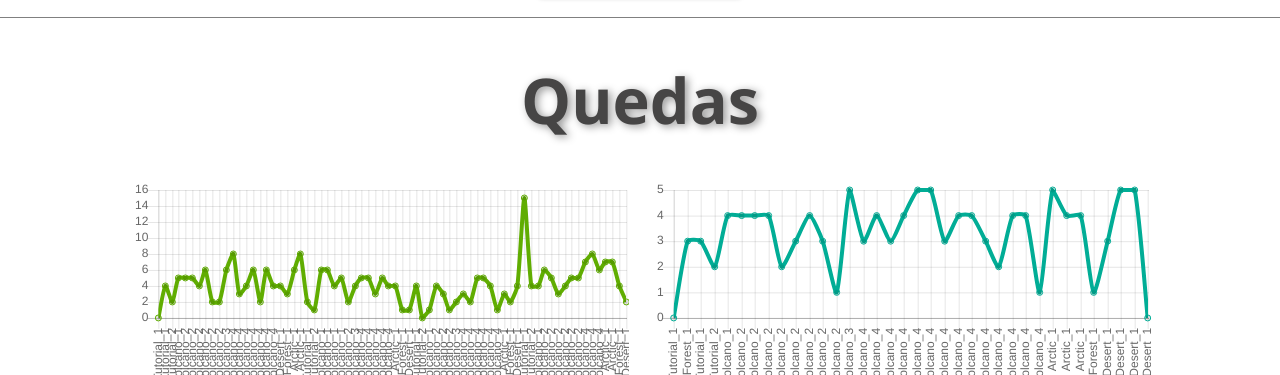
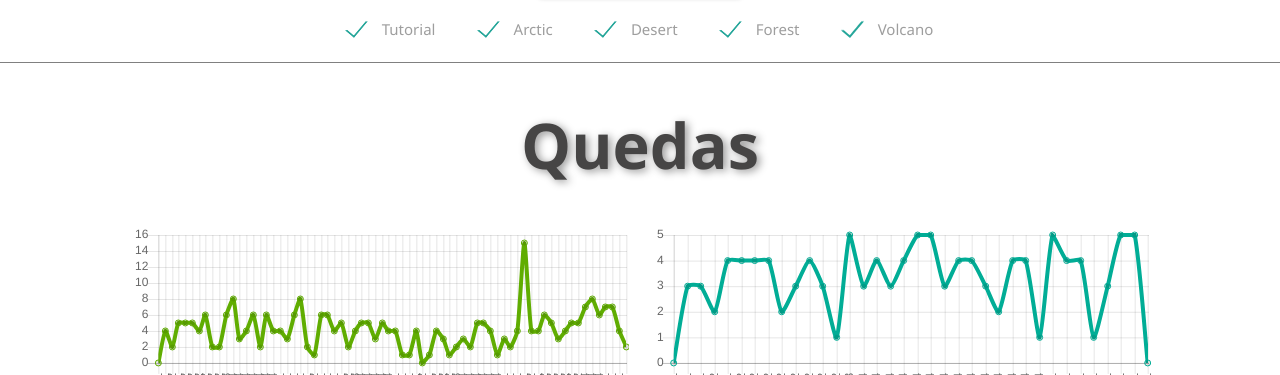
Before and after one commit to thiagoguardado/WizaviorLogViewer, a plain HTML site: page index.html in a window 1280 px wide. Shown: the part 425-800 px from the top of the page. Drawn offline with Linux system fonts and the light colour scheme.

Commit message:
world filter

```diff
--- a/css/style.css
+++ b/css/style.css
@@ -42,3 +42,6 @@ nav ul a.active{
   font-style: italic;
   font-size: 20px;
 }
+label{
+  margin: 0 20px;
+}
--- a/index.html
+++ b/index.html
@@ -14,7 +14,7 @@
   <link type="text/css" rel="stylesheet" href="css/materialize.css" media="screen,projection" />
 
   <!-- Custom CSS -->
-  <link type="text/css" rel="stylesheet" href="css/style.css?1." media="screen,projection" />
+  <link type="text/css" rel="stylesheet" href="css/style.css?1.4" media="screen,projection" />
 
 </head>
 
@@ -40,11 +40,35 @@
         Logs<input id="file_input" type="file" multiple></a>
     </div>
     <div id="download" class="col s3 center-align hide">
-      <a class="waves-effect waves-light btn-large purple pulse" onclick="downloadLog()"><i
-          class="material-icons left">cloud_download</i>Download Logs</a>
+      <a class="waves-effect waves-light btn-large purple pulse" onclick="downloadLog()"><i class="material-icons left">cloud_download</i>Download
+        Logs</a>
       <a id="downloadAnchorElem" style="display:none"></a>
     </div>
     <div class="col s3"></div>
+  </div>
+  <div id="filter" class="row center hide">
+    <form action="#">
+      <label for="checkboxTutorial">
+        <input id="checkboxTutorial" type="checkbox" checked="checked" value="Tutorial">
+        <span>Tutorial</span>
+      </label>
+      <label>
+        <input type="checkbox" checked="checked"  value="Arctic"/>
+        <span>Arctic</span>
+      </label>
+      <label>
+        <input type="checkbox" checked="checked"  value="Desert"/>
+        <span>Desert</span>
+      </label>
+      <label>
+        <input type="checkbox" checked="checked"  value="Forest"/>
+        <span>Forest</span>
+      </label>
+      <label>
+        <input type="checkbox" checked="checked"  value="Volcano"/>
+        <span>Volcano</span>
+      </label>
+    </form>
   </div>
 
   <!--JavaScript at end of body for optimized loading-->
--- a/js/script.js
+++ b/js/script.js
@@ -1,11 +1,14 @@
 const downloadWrapper = document.getElementById('download');
 const uploadWrapper = document.getElementById('upload');
+const filterRow = document.getElementById('filter');
+const checkboxes = document.querySelectorAll("#filter input[checked='checked']");
 const navMenu = document.querySelector('.nav-wrapper ul');
 const sideNav = document.querySelector('ul.sidenav');
 const refSortArray = ["Tutorial", "Arctic", "Desert", "Forest", "Volcano", "Boss"];
+let filteredJsons = [];
 let jsons = [];
-let unifiedJSON = [];
 let gridCharts = true;
+let checkboxStatus = {};
 
 var chartsColors = [
   "#9e0202",
@@ -17,6 +20,15 @@ var chartsColors = [
   "#91039e",
 ];
 
+// bind function to filter checkboxes
+Array.from(checkboxes).map(checkbox => {
+  checkboxStatus[checkbox.value] = true;
+  checkbox.addEventListener("change", e => {
+    checkboxStatus[e.target.value] = !checkboxStatus[e.target.value];
+    filterJsons();
+  })
+});
+
 function uploadLogs(e) {
   // stop button pulsing
   uploadWrapper.querySelector('a').classList.remove("pulse");
@@ -26,7 +38,7 @@ function uploadLogs(e) {
 
 function readJSONs(evt) {
 
-  setupNewImport();
+  clearJsons();
 
   let files = evt.target.files; // FileList object
   let countReads = 0;
@@ -50,8 +62,7 @@ function readJSONs(evt) {
       json.fileName = file.name;
       jsons.push(json);
       if (jsons.length >= countReads) {
-        concatenateJSONs();
-        displayData();
+        filterJsons();
       }
     };
 
@@ -60,7 +71,7 @@ function readJSONs(evt) {
   }
 }
 
-function setupNewImport() {
+function clearSections() {
   // clear previous data
   let sections = document.querySelectorAll(".chartSection");
   for (let i = 0; i < sections.length; i++) {
@@ -74,21 +85,15 @@ function setupNewImport() {
   while (sideNav.firstChild) {
     sideNav.removeChild(sideNav.firstChild);
   }
+}
+
+function clearJsons() {
+  // clear jsons
+  jsons.length = 0;
+  filteredJsons.length = 0;
 
   // shuffle colors
   chartsColors.sort(() => 0.5 - Math.random());
-
-  // clear jsons
-  jsons.length = 0;
-}
-
-function concatenateJSONs() {
-  unifiedJSON.length = 0;
-
-  jsons.map(json => {
-    json.logEntries.map(entry => entry.fileName = json.fileName);
-    unifiedJSON.push(...json.logEntries);
-  });
 }
 
 function displayData() {
@@ -109,10 +114,10 @@ function displayData() {
 
   function displayQuedas() {
     const section = insertSection("Quedas");
-    const canvases = insertCharts(section, jsons.length, gridCharts);
+    const canvases = insertCharts(section, filteredJsons.length, jsons.length > 1 ? gridCharts : false);
 
-    for (let i = 0; i < jsons.length; i++) {
-      const logFile = jsons[i];
+    for (let i = 0; i < filteredJsons.length; i++) {
+      const logFile = filteredJsons[i];
       const canvas = canvases[i];
 
       var datasets = [
@@ -138,8 +143,8 @@ function displayData() {
     let datasets = [];
     let stages = [1, 2, 3, 4];
 
-    for (let i = 0; i < jsons.length; i++) {
-      const logFile = jsons[i];
+    for (let i = 0; i < filteredJsons.length; i++) {
+      const logFile = filteredJsons[i];
 
       let data = [];
       let volcano_stages = logFile.logEntries.filter(item => item.levelInfo.world == "Volcano");
@@ -170,10 +175,10 @@ function displayData() {
 
   function displayPrimeiraQueda() {
     const section = insertSection("Primeira Queda");
-    const canvases = insertCharts(section, jsons.length, gridCharts);
+    const canvases = insertCharts(section, filteredJsons.length, jsons.length > 1 ? gridCharts : false);
 
-    for (let i = 0; i < jsons.length; i++) {
-      const logFile = jsons[i];
+    for (let i = 0; i < filteredJsons.length; i++) {
+      const logFile = filteredJsons[i];
       const canvas = canvases[i];
 
       var datasets = [
@@ -199,11 +204,11 @@ function displayData() {
 
   function displayMediaPrimeiraQueda() {
     const section = insertSection("Média Primeira Queda");
-    const canvases = insertCharts(section, jsons.length, gridCharts);
+    const canvases = insertCharts(section, filteredJsons.length, jsons.length > 1 ? gridCharts : false);
 
-    for (let i = 0; i < jsons.length; i++) {
+    for (let i = 0; i < filteredJsons.length; i++) {
       const canvas = canvases[i];
-      const logFile = jsons[i];
+      const logFile = filteredJsons[i];
       logFile.logEntries.sort(sortLogFile);
 
       let infos = logFile.logEntries.reduce((acc, cur) => {
@@ -242,11 +247,11 @@ function displayData() {
 
   function displayMenorTempoDeQueda() {
     const section = insertSection("Menor Tempo Queda");
-    const canvases = insertCharts(section, jsons.length, gridCharts);
+    const canvases = insertCharts(section, filteredJsons.length, jsons.length > 1 ? gridCharts : false);
 
-    for (let i = 0; i < jsons.length; i++) {
+    for (let i = 0; i < filteredJsons.length; i++) {
       const canvas = canvases[i];
-      const logFile = jsons[i];
+      const logFile = filteredJsons[i];
       logFile.logEntries.sort(sortLogFile);
 
       let infos = logFile.logEntries.reduce((acc, cur) => {
@@ -283,10 +288,10 @@ function displayData() {
 
   function displayVitoriasDerrotas() {
     const section = insertSection("Vitórias");
-    const canvases = insertCharts(section, jsons.length, gridCharts);
+    const canvases = insertCharts(section, filteredJsons.length, jsons.length > 1 ? gridCharts : false);
 
-    for (let i = 0; i < jsons.length; i++) {
-      const logFile = jsons[i];
+    for (let i = 0; i < filteredJsons.length; i++) {
+      const logFile = filteredJsons[i];
       const canvas = canvases[i];
       const endedLogs = logFile.logEntries.filter(log => log.levelResult == 'win' || log.levelResult == 'lose')
 
@@ -317,11 +322,14 @@ function displayData() {
     const section = insertSection("Tentativas Para Ganhar");
     const canvases = insertCharts(section, 1, false);
 
-    const labels = [...new Set(unifiedJSON.sort(sortLogFile).map(log => log.levelInfo.world + "_" + log.levelInfo.level))];
+    const labels = [...new Set(jsons.reduce((acc, cur) => {
+      acc = acc.concat(cur.logEntries);
+      return acc;
+    }, []).sort(sortLogFile).map(log => log.levelInfo.world + "_" + log.levelInfo.level))];
     let datasets = [];
 
-    for (let i = 0; i < jsons.length; i++) {
-      const logFile = jsons[i];
+    for (let i = 0; i < filteredJsons.length; i++) {
+      const logFile = filteredJsons[i];
 
       let data = [];
       for (let j = 0; j < labels.length; j++) {
@@ -357,7 +365,7 @@ function displayData() {
 
   function displayNotas() {
     const section = insertSection("Notas");
-    const canvases = insertCharts(section, jsons.length, false);
+    const canvases = insertCharts(section, filteredJsons.length, false);
 
     let gradeToNumber = function (grade) {
       switch (grade) {
@@ -379,8 +387,8 @@ function displayData() {
       }
     }
 
-    for (let i = 0; i < jsons.length; i++) {
-      const logFile = jsons[i];
+    for (let i = 0; i < filteredJsons.length; i++) {
+      const logFile = filteredJsons[i];
       const canvas = canvases[i];
 
       const finishedLevels = logFile.logEntries.filter(log => log.levelResult == 'win' || log.levelResult == 'lose')
@@ -420,7 +428,7 @@ function displayData() {
 
   function displayMediaNotas() {
     const section = insertSection("Notas - Médias");
-    const canvases = insertCharts(section, jsons.length, gridCharts);
+    const canvases = insertCharts(section, filteredJsons.length, jsons.length > 1 ? gridCharts : false);
 
     let gradeToNumber = function (grade) {
       switch (grade) {
@@ -442,9 +450,9 @@ function displayData() {
       }
     }
 
-    for (let i = 0; i < jsons.length; i++) {
+    for (let i = 0; i < filteredJsons.length; i++) {
       const canvas = canvases[i];
-      const logFile = jsons[i];
+      const logFile = filteredJsons[i];
       let finishedLevels = logFile.logEntries.filter(log => log.levelResult == 'win' || log.levelResult == 'lose')
       finishedLevels.sort(sortLogFile);
 
@@ -507,12 +515,12 @@ function displayData() {
 
   function displayEnergia() {
     const section = insertSection("Energia");
-    const canvases = insertCharts(section, jsons.length, gridCharts);
+    const canvases = insertCharts(section, filteredJsons.length, jsons.length > 1 ? gridCharts : false);
 
 
-    for (let i = 0; i < jsons.length; i++) {
+    for (let i = 0; i < filteredJsons.length; i++) {
       const canvas = canvases[i];
-      const logFile = jsons[i];
+      const logFile = filteredJsons[i];
 
       let finishedLevels = logFile.logEntries.filter(log => log.levelResult == 'win' || log.levelResult == 'lose')
 
@@ -536,7 +544,6 @@ function displayData() {
           borderColor: getChartColor(1),
         }
       ]
-      console.log(datasets);
 
       const labels = finishedLevels.map(log => log.levelInfo.world + "_" + log.levelInfo.level);
 
@@ -544,8 +551,6 @@ function displayData() {
     }
   }
 }
-
-
 
 
 // plot linear chart
@@ -586,6 +591,7 @@ function plotLinear(canvas, datasets, labels, title = null, yAxesTickCallback =
         display: title ? true : false,
         text: title
       },
+      animation: false
     }
   });
 }
@@ -617,7 +623,8 @@ function plotPolarArea(canvas, datasets, labels, title) {
         display: true,
         text: title
       },
-      aspectRatio: 1
+      aspectRatio: 1,
+      animation: false
     }
   });
 }
@@ -658,6 +665,7 @@ function plotBar(canvas, datasets, labels, title = null, yAxesTickCallback = nul
         display: title ? true : false,
         text: title ? title : ''
       },
+      animation: false
     }
   });
 }
@@ -678,7 +686,8 @@ function plotRadar(canvas, datasets, labels, title) {
           usePointStyle: true
         }
       },
-      aspectRatio: 1
+      aspectRatio: 1,
+      animation: false
     }
   })
 }
@@ -807,8 +816,22 @@ function sortLogFile(a, b) {
   return (refSortArray.indexOf(a.levelInfo.world) * 100 + a.levelInfo.level) - (refSortArray.indexOf(b.levelInfo.world) * 100 + b.levelInfo.level);
 }
 
+function filterJsons() {
+  filter.classList.remove("hide");
+
+  filteredJsons = jsons.reduce((acc, cur) => {
+    acc.push({
+      logEntries: cur.logEntries.filter(entry => checkboxStatus[entry.levelInfo.world]),
+      fileName: cur.fileName
+    })
+    return acc;
+  }, []);
+  clearSections();
+  displayData();
+}
+
 function readJSONLocal() {
-  setupNewImport();
+  clearJsons();
 
   const files = ["data/log.json", "data/log_Daniel.json", "data/log_Dawson.json", "data/log_Stefan.json", "data/log_Connor.json"];
   let count = 0;
@@ -828,8 +851,7 @@ function readJSONLocal() {
           json.fileName = fileName;
           jsons.push(json);
           if (jsons.length >= count) {
-            concatenateJSONs();
-            displayData();
+            filterJsons();
           }
         });
         fileReader.readAsText(file);
```
